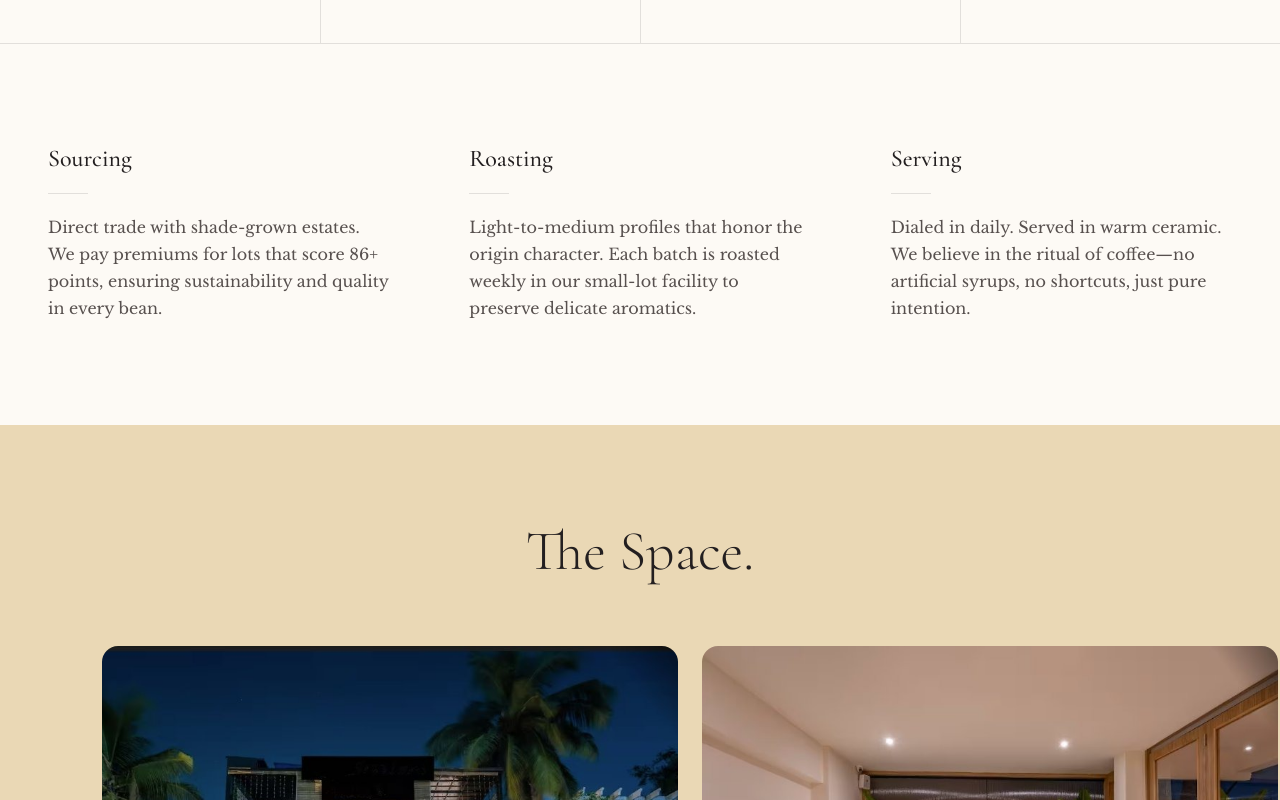
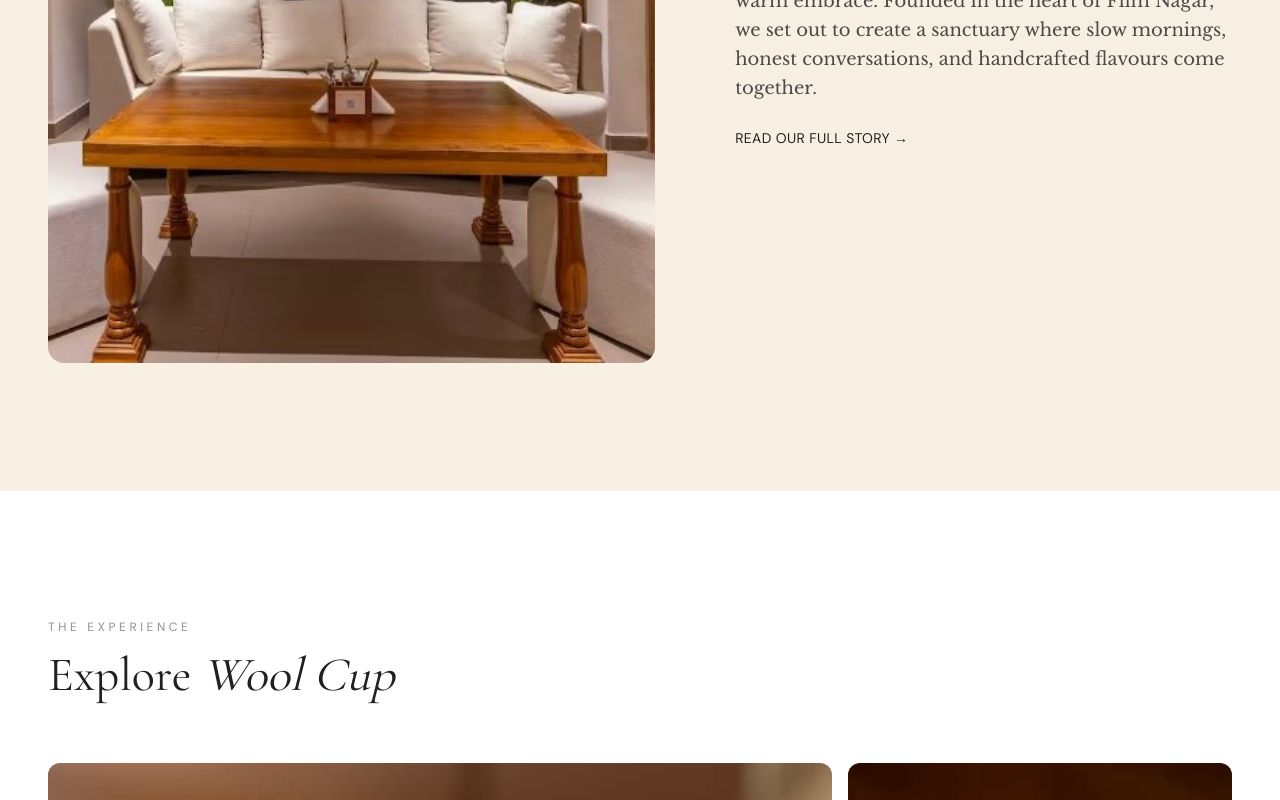
Before and after one commit to Khanmohammedahad-netizen/wool-cup-cafe, a Next.js app: page / in a window 1280 px wide. Shown: the part 700-1500 px from the top of the page. Built offline with nearby package versions, Linux system fonts and the light colour scheme.

Commit message:
feat: founders preview section + editorial glimpse grid

```diff
--- a/src/app/page.tsx
+++ b/src/app/page.tsx
@@ -1,5 +1,7 @@
 import { Navbar } from '@/components/navbar/Navbar';
 import { HeroFilm } from '@/components/hero/HeroFilm';
+import { FoundersPreview } from '@/components/founders/FoundersPreview';
+import { GlimpseGrid } from '@/components/glimpse/GlimpseGrid';
 import { Manifesto } from '@/components/manifesto/Manifesto';
 import { CupSequence } from '@/components/cup-sequence/CupSequence';
 import { CraftTriptych } from '@/components/craft/CraftTriptych';
@@ -14,6 +16,8 @@ export default function Home() {
     <main className="relative flex flex-col bg-bg-primary min-h-screen noise-overlay fade-up-enter fade-up-enter-active">
       <Navbar />
       <HeroFilm />
+      <FoundersPreview />
+      <GlimpseGrid />
       <Manifesto />
       <CupSequence />
       <CraftTriptych />
```
